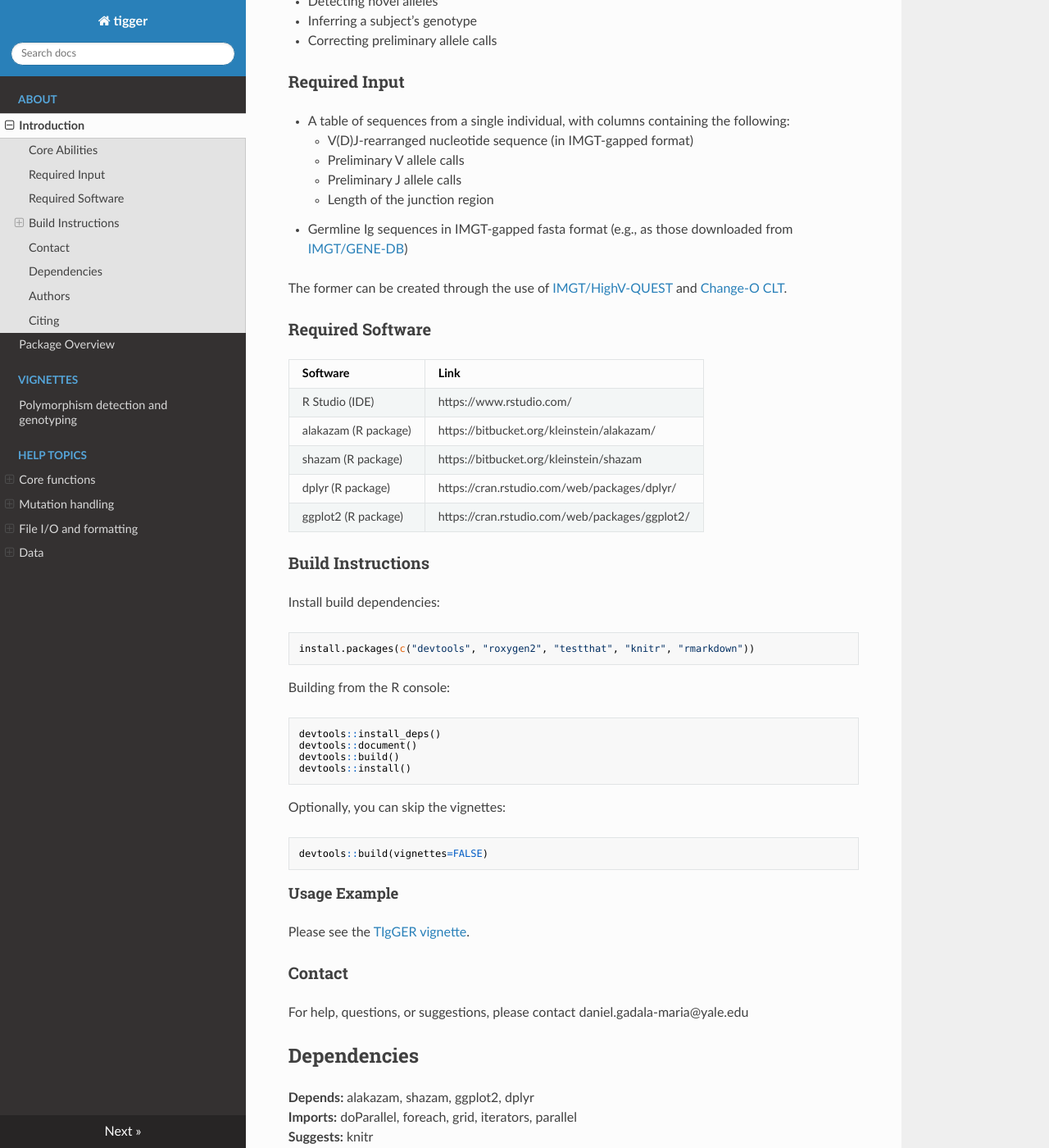
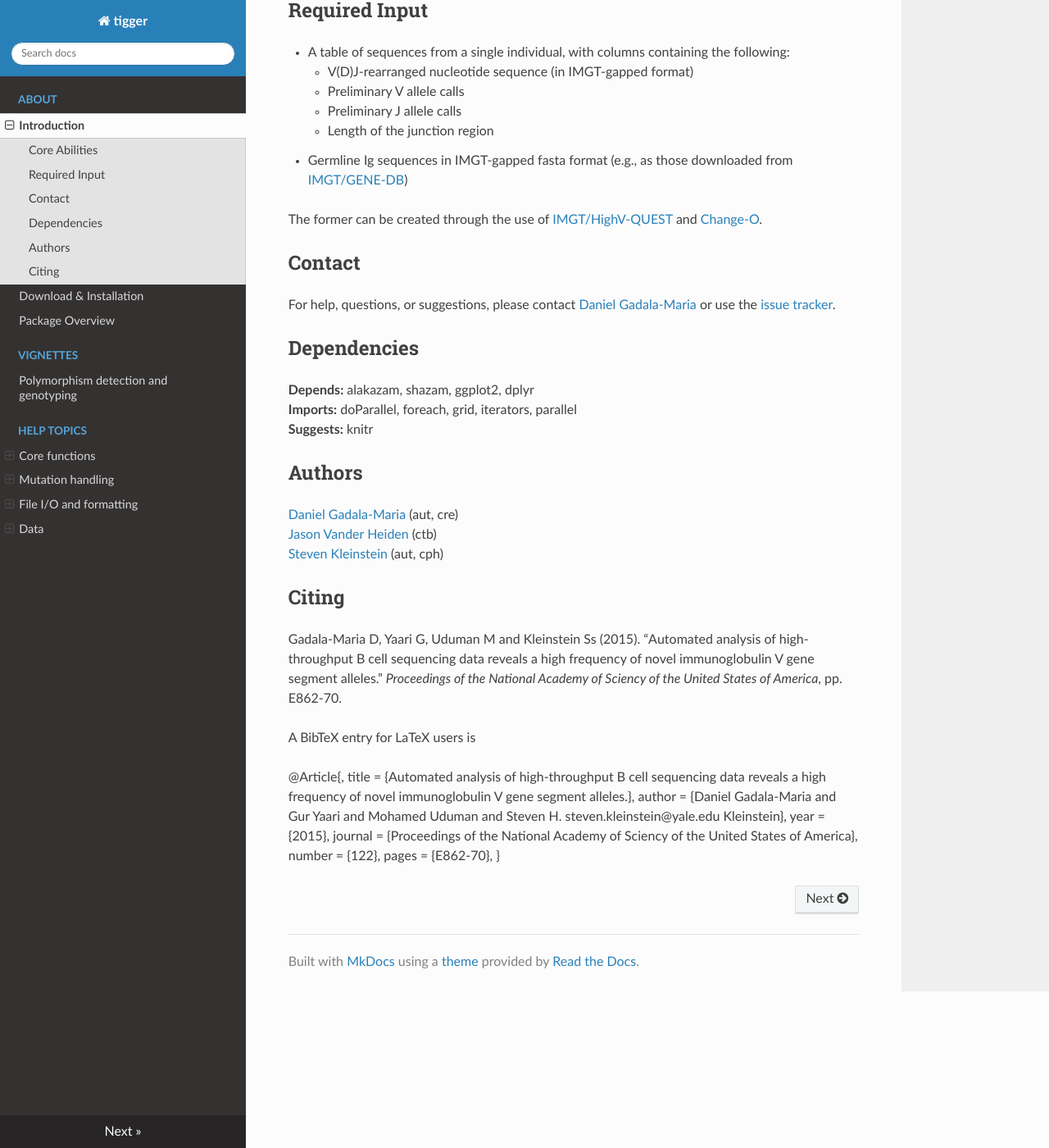
Before and after one commit to immcantation/tigger, an MkDocs documentation site: the page built from docs/index.md, in a window 1280 px wide and 1400 px high, scrolled down 676 px. Shown: the whole window at 82% size. Built offline with MkDocs 1.6.1, drawn with Linux system fonts in a browser that asks for light colours; nearby versions of some CDN libraries; old or Windows-style settings are respelled for this version of MkDocs; some of the changed text lies outside the part shown.

Commit message:
Updates to docs with accompanying tweaks to vignette, README and CITATION.

````diff
--- a/docs/index.md
+++ b/docs/index.md
@@ -4,66 +4,28 @@ High-throughput sequencing of B cell immunoglobulin receptors is providing unpre
 
 **TIgGER is a computational method that significantly improves V(D)J allele assignments by first determining the complete set of gene segments carried by an individual (including novel alleles) from V(D)J-rearrange sequences. TIgGER can then infer a subject's genotype from these sequences, and use this genotype to correct the initial V(D)J allele assignments.**
 
-The application of TIgGER continues to identify a surprisingly high frequency of novel alleles in humans, highlighting the critical need for this approach. (TIgGER, however, can and has been used with data from other species.) To cite TIgGER, please use:
+The application of TIgGER continues to identify a surprisingly high frequency of novel alleles in humans, highlighting the critical need for this approach. (TIgGER, however, can and has been used with data from other species.)
 
-[Gadala-Maria D, Yaari G, Uduman M, Kleinstein SH (2015) "Automated analysis of high-throughput B cell sequencing data reveals a high frequency of novel immunoglobulin V gene segment alleles." *PNAS* 112(8), E862-E870](http://www.pnas.org/content/112/8/E862.abstract)
-
-### Core Abilities ###
+## Core Abilities ##
 
 * Detecting novel alleles
 * Inferring a subject's genotype
 * Correcting preliminary allele calls
 
-### Required Input ###
+## Required Input ##
+
 * A table of sequences from a single individual, with columns containing the following:
     * V(D)J-rearranged nucleotide sequence (in IMGT-gapped format)
     * Preliminary V allele calls
     * Preliminary J allele calls
     * Length of the junction region
-* Germline Ig sequences in IMGT-gapped fasta format (e.g., as those downloaded from [IMGT/GENE-DB](http://www.imgt.org/genedb/))
+* Germline Ig sequences in IMGT-gapped fasta format (e.g., as those downloaded from [IMGT/GENE-DB](http://www.imgt.org/genedb))
 
-The former can be created through the use of [IMGT/HighV-QUEST](http://www.imgt.org/) and [Change-O CLT](http://clip.med.yale.edu/changeo/download.php).
+The former can be created through the use of [IMGT/HighV-QUEST](http://www.imgt.org) and [Change-O](http://changeo.readthedocs.org).
 
-### Required Software ###
+## Contact ##
 
-Software             | Link
----------------------|-------------------------------------------
-R Studio (IDE)       | https://www.rstudio.com/
-alakazam (R package) | https://bitbucket.org/kleinstein/alakazam/
-shazam (R package)   | https://bitbucket.org/kleinstein/shazam
-dplyr (R package)    | https://cran.rstudio.com/web/packages/dplyr/
-ggplot2 (R package)  | https://cran.rstudio.com/web/packages/ggplot2/
-
-
-### Build Instructions ###
-
-Install build dependencies:
-
-```R
-install.packages(c("devtools", "roxygen2", "testthat", "knitr", "rmarkdown"))
-```
-
-Building from the R console:
-
-```R
-devtools::install_deps()
-devtools::document()
-devtools::build()
-devtools::install()
-```
-
-Optionally, you can skip the vignettes:
-```R
-devtools::build(vignettes=FALSE)
-```
-
-#### Usage Example ####
-
-Please see the [TIgGER vignette](http://clip.med.yale.edu/tigger/Tigger-Vignette.pdf).
-
-### Contact ###
-
-For help, questions, or suggestions, please contact daniel.gadala-maria@yale.edu
+For help, questions, or suggestions, please contact [Daniel Gadala-Maria](mailto:daniel.gadala-maria@yale.edu) or use the [issue tracker](http://bitbucket.org/kleinstein/tigger/issues).
 
 Dependencies
 ---------------
@@ -85,7 +47,7 @@ Citing
 
 Gadala-Maria D, Yaari G, Uduman M and Kleinstein Ss (2015). “Automated analysis of high-throughput B cell sequencing
 data reveals a high frequency of novel immunoglobulin V gene segment alleles.” _Proceedings of the National Academy of
-Sciency of the United States of America_, pp. E862-70. [http://clip.med.yale.edu/tigger/](http://clip.med.yale.edu/tigger/).
+Sciency of the United States of America_, pp. E862-70.
 
 A BibTeX entry for LaTeX users is
 
--- a/mkdocs.yml
+++ b/mkdocs.yml
@@ -10,6 +10,7 @@ docs_dir: docs
 pages:
   - About:
     - 'Introduction': index.md
+    - 'Download & Installation': install.md
     - 'Package Overview': topics/tigger.md
   - Vignettes:
     - 'Polymorphism detection and genotyping': vignettes/Tigger-Vignette.md
````
Also changed, not shown: other parts of docs/index.md (+0 -1 lines), README.md (+8 -46 lines), docs/install.md (added, +43 -0 lines), docs/topics/tigger.md (+1 -1 lines), docs/vignettes/Tigger-Vignette.md (+6 -7 lines), 4 other files.
